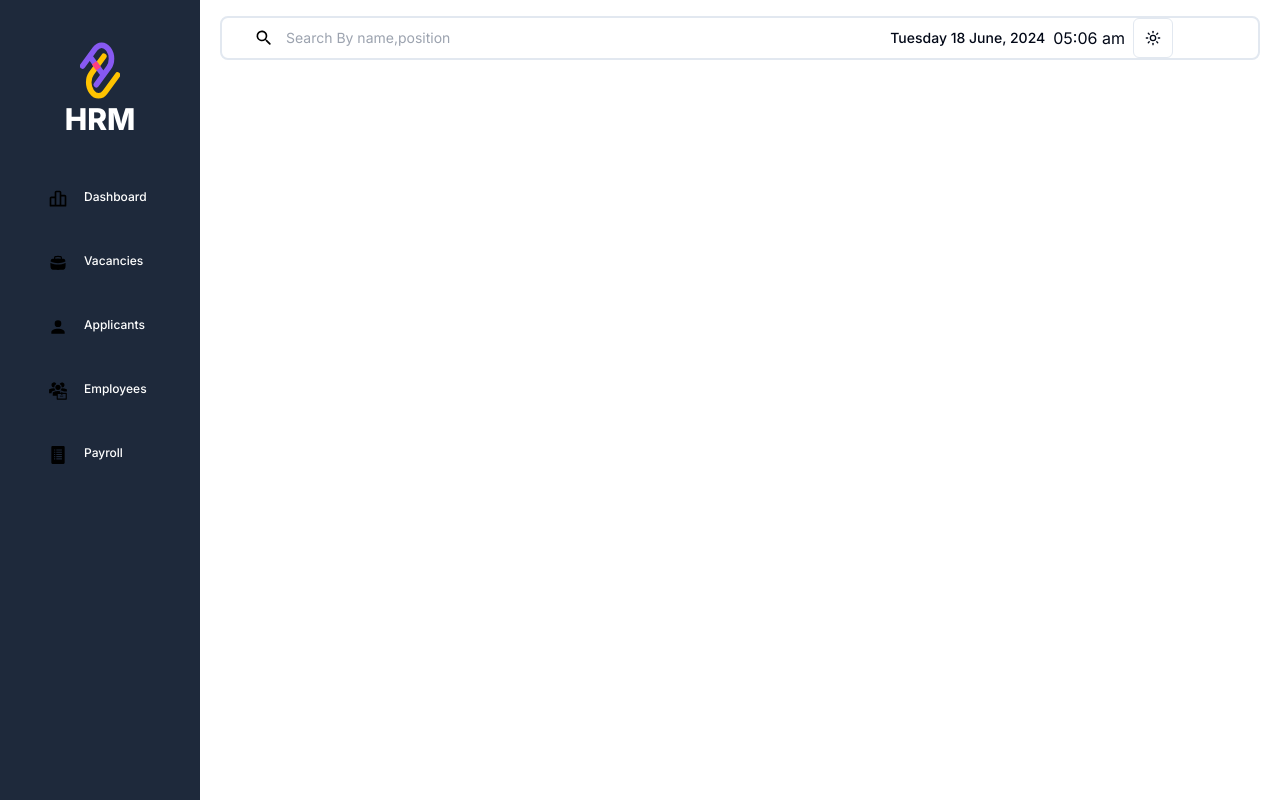
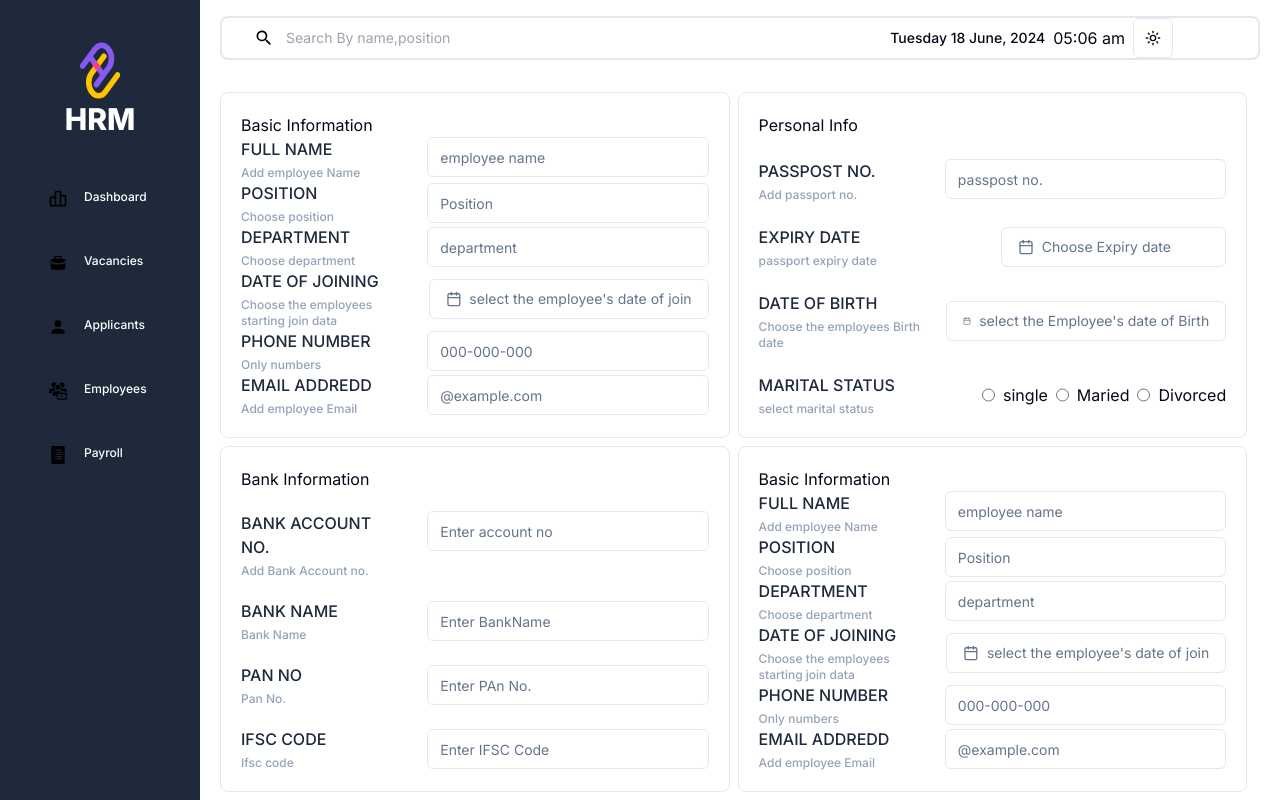
Before and after one commit to Rashmi7205/hrm, a Next.js app in the folder client/: page /employees/create in a window 1280 px wide. Built offline with nearby package versions, Linux system fonts and the light colour scheme; no server answers.

Commit message:
client updated

```diff
--- a/client/app/(root)/employees/create/page.tsx
+++ b/client/app/(root)/employees/create/page.tsx
@@ -1,9 +1,119 @@
+"use client";
+import { DatePickerDemo } from "@/app/components/DatePicker"
+import Label from "@/app/components/Label"
+import { Input } from "@/components/ui/input"
+import { useState } from "react";
 
 const page = () => {
+  const [doj, setDoj] = useState<Date>();
+  const [passExpDate, setPassExpDate] = useState<Date>();
+  const [dob,setDob] = useState<Date>();
+
   return (
-    <main>
-
-    </main>
+   <main className="w-full h-full flex flex-col gap-2">
+      <section></section>
+      <form className="w-full flex flex-wrap gap-2">
+          {/* Basic info */}
+          <div className="p-5 flex flex-col items-start justify-between lg:w-[49%] sm:w-full border rounded-lg">
+            <h3>Basic Information</h3>
+            <div className="flex items-start justify-between gap-6 w-full">
+              <Label title="Full Name" desc="Add employee Name"/>
+              <Input placeholder="employee name" type="text"/>
+            </div>
+            <div className="flex items-center justify-between gap-6 w-full">
+              <Label title="Position" desc="Choose position"/>
+              <Input placeholder="Position" type="text"/>
+            </div>
+            <div className="flex items-center justify-between gap-6 w-full">
+              <Label title="department" desc="Choose department"/>
+              <Input placeholder="department" type="text"/>
+            </div>
+            <div className="flex items-center justify-between gap-6 w-full">
+              <Label title="Date of Joining" desc="Choose the employees starting join data"/>
+              <DatePickerDemo title="select the employee's date of join" date={doj} setDate={setDoj}/>
+            </div>
+            <div className="flex items-center justify-between gap-6 w-full">
+              <Label title="Phone Number" desc="Only numbers"/>
+              <Input placeholder="000-000-000" type="number"/>
+            </div>
+            <div className="flex items-center justify-between gap-6 w-full">
+              <Label title="Email addredd" desc="Add employee Email"/>
+              <Input placeholder="@example.com" type="email"/>
+            </div>
+          </div>
+          {/* Personal info */}
+          <div className="p-5 flex flex-col items-start justify-between lg:w-[49%] sm:w-full border rounded-lg">
+            <h3>Personal Info</h3>
+            <div className="flex items-start justify-between gap-6 w-full">
+              <Label title="Passpost No." desc="Add passport no."/>
+              <Input placeholder="passpost no." type="text"/>
+            </div>
+            <div className="flex items-center justify-between gap-6 w-full">
+              <Label title="Expiry date" desc="passport expiry date"/>
+              <DatePickerDemo title="Choose Expiry date" date={passExpDate} setDate={setPassExpDate}/>
+            </div>
+            <div className="flex items-center justify-between gap-6 w-full">
+              <Label title="Date of Birth" desc="Choose the employees Birth date"/>
+              <DatePickerDemo title="select the Employee's date of Birth" date={dob} setDate={setDob}/>
+            </div>
+            <div className="flex items-center justify-between gap-6 w-full">
+              <Label title="Marital status" desc="select marital status"/>
+              <div className="flex gap-2">
+                  <input type="radio" name="marital_status" /> single
+                  <input type="radio" name="marital_status" /> Maried
+                  <input type="radio" name="marital_status" /> Divorced
+              </div>
+            </div>
+          </div>
+          {/* Bank Information */}
+          <div className="p-5 flex flex-col items-start justify-between lg:w-[49%] sm:w-full border rounded-lg">
+            <h3>Bank Information</h3>
+            <div className="flex items-start justify-between gap-6 w-full">
+              <Label title="Bank Account No." desc="Add Bank Account no."/>
+              <Input placeholder="Enter account no" type="text"/>
+            </div>
+            <div className="flex items-center justify-between gap-6 w-full">
+              <Label title="Bank Name" desc="Bank Name"/>
+              <Input placeholder="Enter BankName" type="text"/>
+            </div>
+            <div className="flex items-center justify-between gap-6 w-full">
+              <Label title="Pan No" desc="Pan No."/>
+              <Input placeholder="Enter PAn No." type="text"/>
+            </div>
+            <div className="flex items-center justify-between gap-6 w-full">
+              <Label title="IFSC Code" desc="Ifsc code"/>
+              <Input placeholder="Enter IFSC Code" type="text"/>
+            </div>
+          </div>
+          <div className="p-5 flex flex-col items-start justify-between lg:w-[49%] sm:w-full border rounded-lg">
+            <h3>Basic Information</h3>
+            <div className="flex items-start justify-between gap-6 w-full">
+              <Label title="Full Name" desc="Add employee Name"/>
+              <Input placeholder="employee name" type="text"/>
+            </div>
+            <div className="flex items-center justify-between gap-6 w-full">
+              <Label title="Position" desc="Choose position"/>
+              <Input placeholder="Position" type="text"/>
+            </div>
+            <div className="flex items-center justify-between gap-6 w-full">
+              <Label title="department" desc="Choose department"/>
+              <Input placeholder="department" type="text"/>
+            </div>
+            <div className="flex items-center justify-between gap-6 w-full">
+              <Label title="Date of Joining" desc="Choose the employees starting join data"/>
+              <DatePickerDemo title="select the employee's date of join" date={doj} setDate={setDoj}/>
+            </div>
+            <div className="flex items-center justify-between gap-6 w-full">
+              <Label title="Phone Number" desc="Only numbers"/>
+              <Input placeholder="000-000-000" type="number"/>
+            </div>
+            <div className="flex items-center justify-between gap-6 w-full">
+              <Label title="Email addredd" desc="Add employee Email"/>
+              <Input placeholder="@example.com" type="email"/>
+            </div>
+          </div>
+      </form>
+   </main>
   )
 }
 
```
